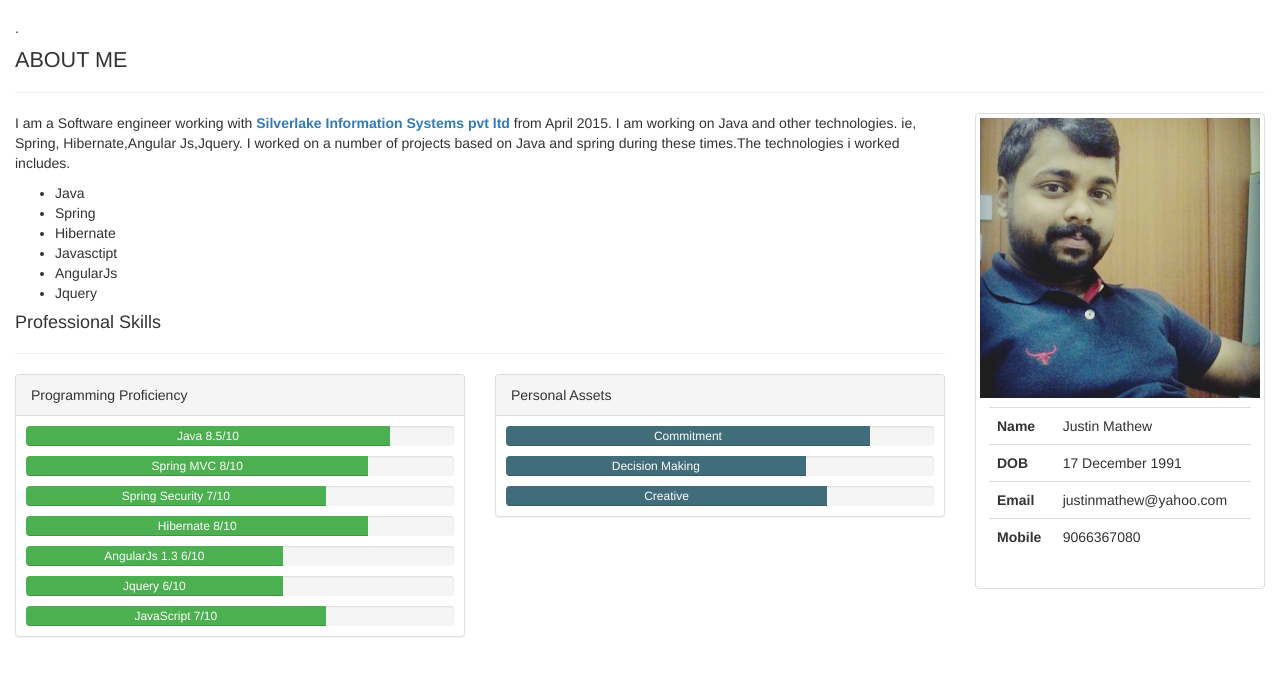
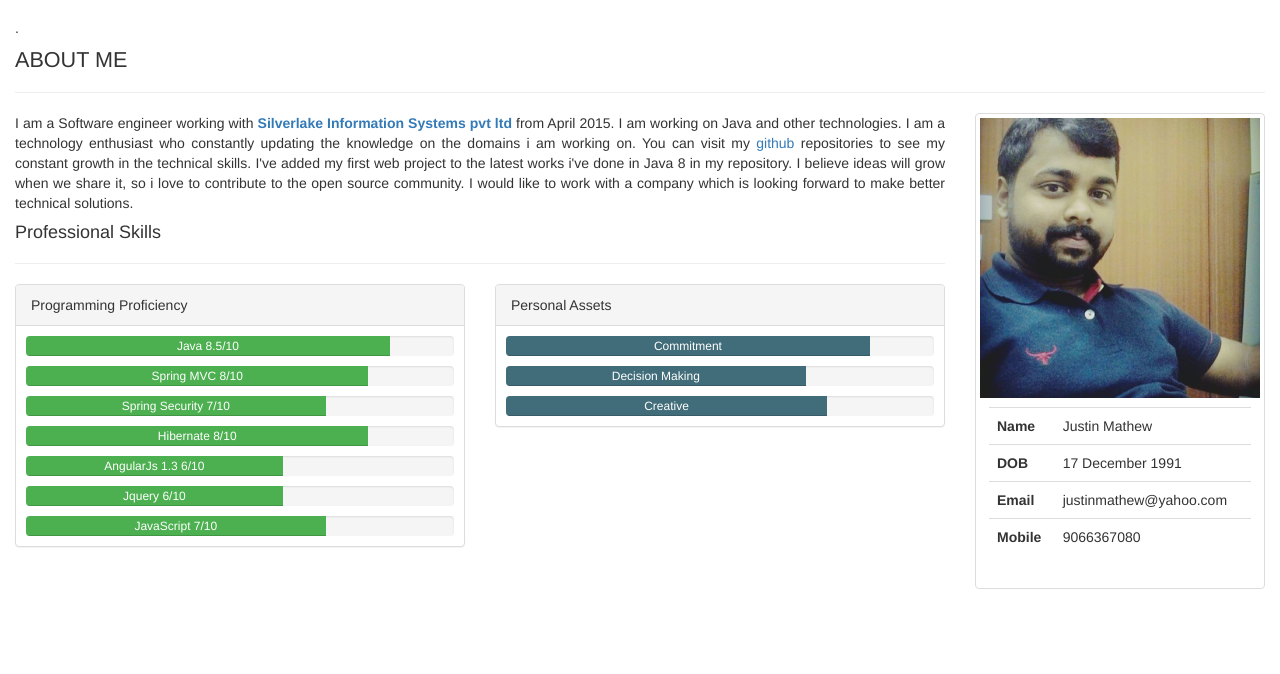
Before and after one commit to mathewjustin/mathewjustin, a plain HTML site: page index.html at #!/home in a window 1280 px wide. Shown: the part 54-728 px from the top of the page. Drawn offline with Linux system fonts and the light colour scheme.

Commit message:
Added new contents

```diff
--- a/html/home.html
+++ b/html/home.html
@@ -24,23 +24,18 @@
 				<div class="row">
 					<div class="col-sm-9">
 
-						<p>
+						<p style="text-align: justify;">
 							I am a Software engineer working with <b><a
 								href="http://silverlake.co.in" target="_blank">Silverlake
 									Information Systems pvt ltd</a></b> from April 2015. I am working on
-							Java and other technologies. ie, Spring, Hibernate,Angular
-							Js,Jquery. I worked on a number of projects based on Java and
-							spring during these times.The technologies i worked includes.
-						</p>
-						<ul>
-							<li>Java</li>
-							<li>Spring</li>
-							<li>Hibernate</li>
-							<li>Javasctipt</li>
-							<li>AngularJs</li>
-							<li>Jquery</li>
+							Java and other technologies. I am a technology enthusiast who constantly updating
+							the knowledge on the domains i am working on. You can visit my <a href="https://github.com/justinkerala" target ="_blank">github</a> repositories to see
+							my constant growth in the technical skills. I've added my first web project to the latest
+							works i've done in Java 8 in my repository. I believe ideas will grow when we share it, so i love to contribute to the open
+							source community. I would like to work with a company which is looking forward to make
+							better technical solutions.
 
-						</ul>
+							 </p>
 
 						<h4>Professional Skills</h4>
 						<hr>
```
